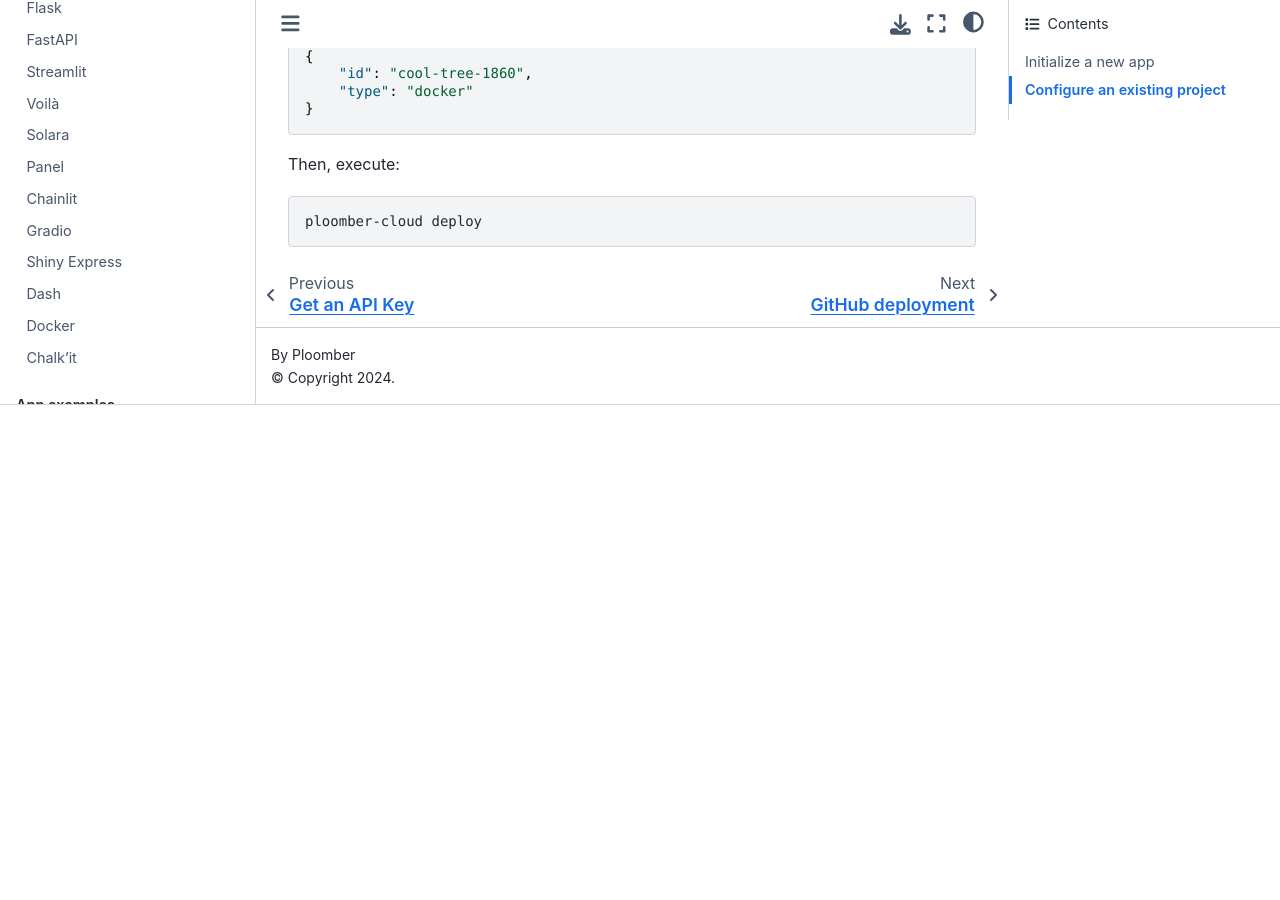
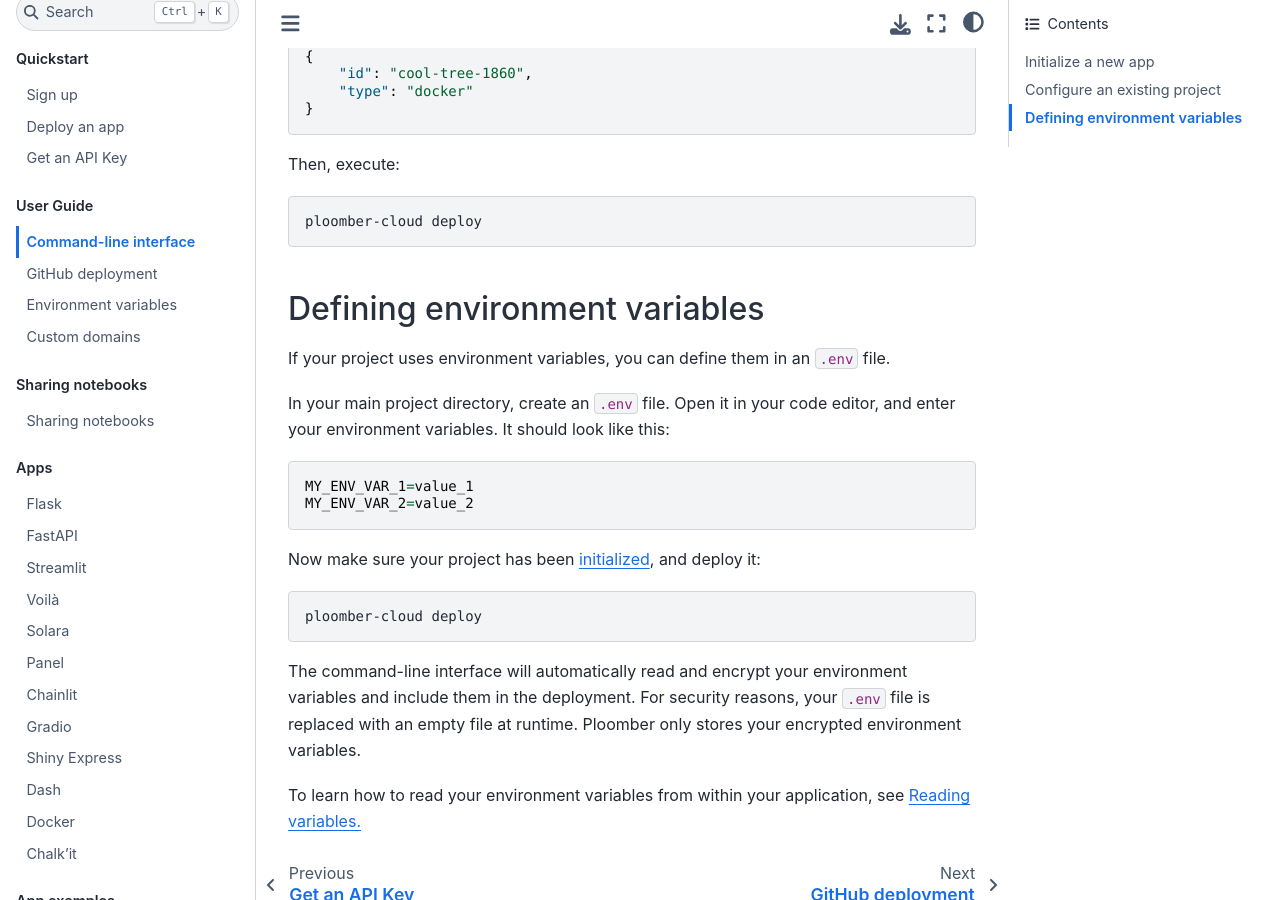
Before and after one commit to ploomber/doc, a Jupyter Book: the page built from doc/user-guide/cli.md, in a window 1280 px wide and 900 px high, scrolled down 1325 px. Built offline with Jupyter Book 1.0.4 settings and Sphinx 7.4.7 and the Sphinx Book theme 1.1.4, drawn with Linux system fonts in a browser that asks for light colours; before the commit the page ends 1730 px from its top, so only the background shows below that.

Commit message:
Add instructions for secrets in CLI (#98)
* add env var cli instructions and note

* routing issues

* remove section links

* rephrase, tip

* suggestions

* test cross ref

* use label for ref

* update links

* revert links

* typo

````diff
--- a/doc/user-guide/cli.md
+++ b/doc/user-guide/cli.md
@@ -65,3 +66,25 @@
 ```sh
 ploomber-cloud deploy
 ```
+
+## Defining environment variables
+
+If your project uses environment variables, you can define them in an `.env` file.
+
+In your main project directory, create an `.env` file. Open it in your code editor, and enter your environment variables. It should look like this:
+
+```
+MY_ENV_VAR_1=value_1
+MY_ENV_VAR_2=value_2
+```
+
+Now make sure your project has been [initialized](#init), and deploy it:
+
+```sh
+ploomber-cloud deploy
+```
+
+The command-line interface will automatically read and encrypt your environment variables and include them in the deployment.
+For security reasons, your `.env` file is replaced with an empty file at runtime. Ploomber only stores your encrypted environment variables.
+
+To learn how to read your environment variables from within your application, see [Reading variables.](./env-vars.md)
````
Also changed, not shown: other parts of doc/user-guide/cli.md (+1 -0 lines), doc/user-guide/env-vars.md (+5 -0 lines).
